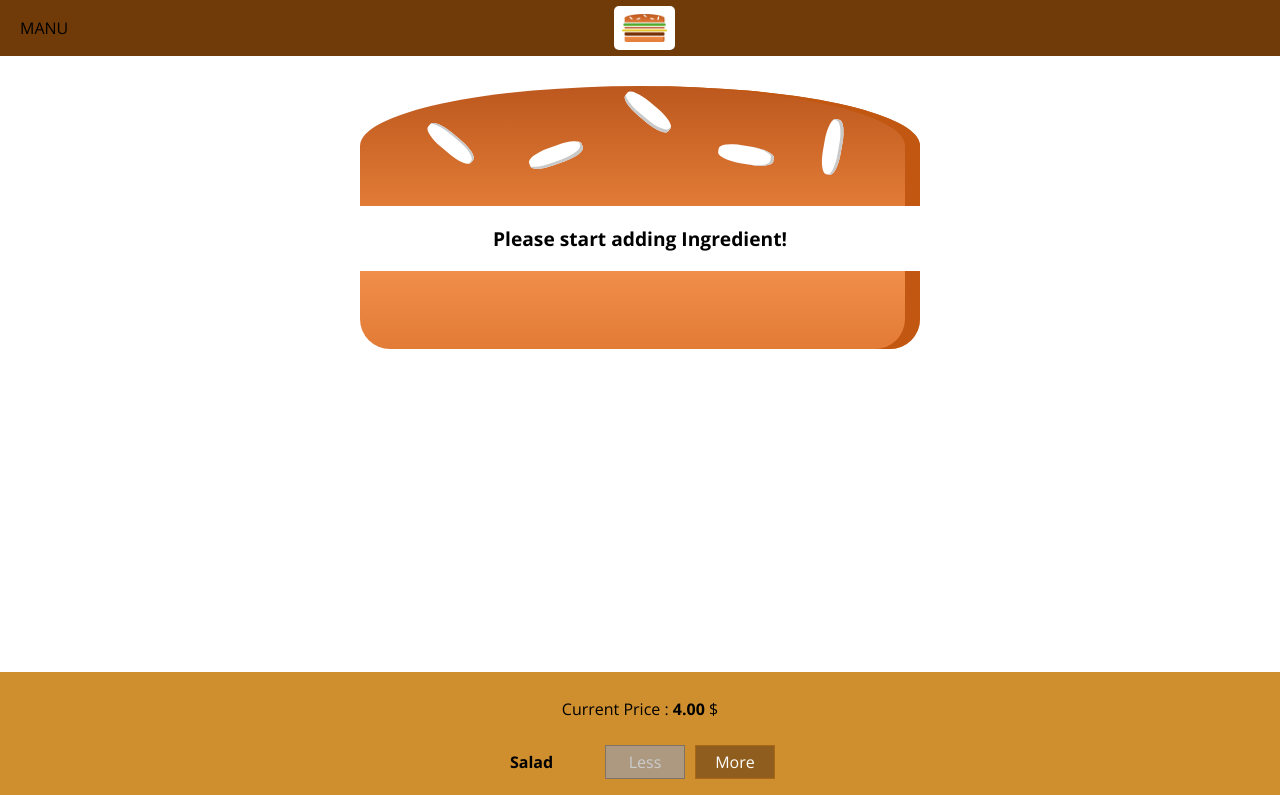
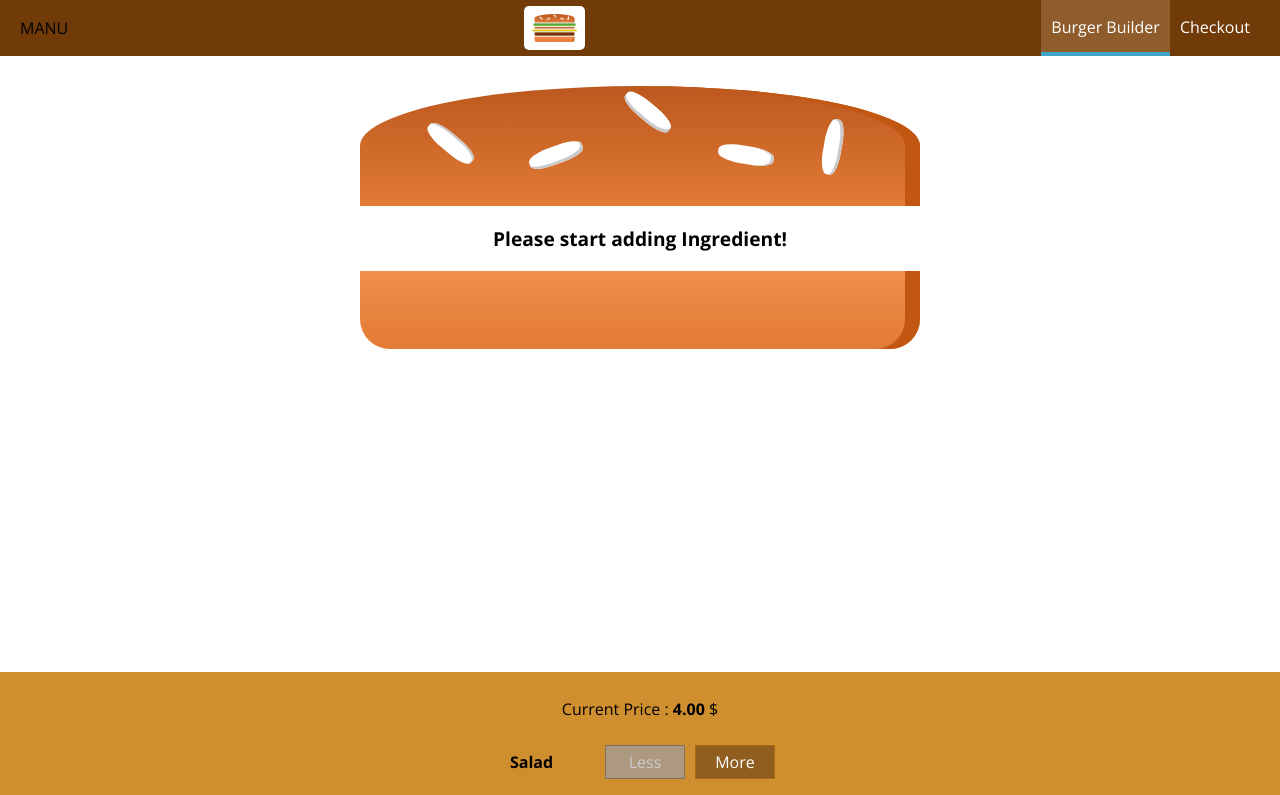
Before and after one commit to Mighty-Fellow/React-Practice, a React app in the folder burger-builder/: page / in a window 1280 px wide. Shown: the top 795 px of the page. Built offline with nearby package versions, Linux system fonts and the light colour scheme.

Commit message:
Adding Reusable Navigation Items❤❤

```diff
--- /dev/null
+++ b/burger-builder/src/components/Navigation/NavigationItems/NavigationItem/NavigationItem.css
@@ -0,0 +1,49 @@
+.NavigationItem {
+    margin:  0;
+    box-sizing: border-box;
+    display: flex;
+    width: 100%;
+    align-items: center;
+}
+
+.NavigationItem a {
+    color: white;
+    text-decoration: none;
+
+    box-sizing: border-box;
+    display: block;
+    height: 80%;
+    padding:  16px 10px;
+    border-bottom: 4px solid transparent;
+}
+
+.NavigationItem a:hover,
+.NavigationItem a:active,
+.NavigationItem a.active {
+    background-color: #8F5C2C;
+}
+
+@media (min-width: 500px) {
+    .NavigationItem {
+        margin: 0;
+        display: flex;
+        height: 100%;
+        width: auto;
+        align-items: center;
+    }
+
+    .NavigationItem a {
+        color: white;
+        height: 100%;
+        padding: 16px 10px;
+        border-bottom: 4px solid transparent;
+    }
+
+    .NavigationItem a:hover,
+    .NavigationItem a:active,
+    .NavigationItem a.active {
+        background-color: #8F5C2C;
+        border-bottom: 4px solid #40A4C8;
+        color: white;
+    }
+}
--- /dev/null
+++ b/burger-builder/src/components/Navigation/NavigationItems/NavigationItem/NavigationItem.js
@@ -0,0 +1,13 @@
+import React from 'react';
+
+import classes from './NavigationItem.css';
+
+const navigationItem = ( props ) => (
+    <li className={classes.NavigationItem}>
+        <a
+            href={props.link}
+            className={props.active ? classes.active : null}>{props.children}</a>
+    </li>
+);
+
+export default navigationItem;
--- /dev/null
+++ b/burger-builder/src/components/Navigation/NavigationItems/NavigationItems.css
@@ -0,0 +1,15 @@
+.NavigationItems {
+    margin: 0;
+    padding: 0;
+    list-style: none;
+    display: flex;
+    flex-flow: column;
+    align-items: center;
+    height: 100%;
+}
+
+@media (min-width: 500px) {
+    .NavigationItems {
+        flex-flow: row;
+    }
+}
--- /dev/null
+++ b/burger-builder/src/components/Navigation/NavigationItems/NavigationItems.js
@@ -0,0 +1,13 @@
+import React from 'react';
+
+import classes from './NavigationItems.css';
+import NavigationItem from './NavigationItem/NavigationItem';
+
+const navigationItems = () => (
+    <ul className={classes.NavigationItems}>
+        <NavigationItem link="/" active>Burger Builder</NavigationItem>
+        <NavigationItem link="/">Checkout</NavigationItem>
+    </ul>
+);
+
+export default navigationItems;
--- a/burger-builder/src/components/Navigation/Toolbar/Toollbar.js
+++ b/burger-builder/src/components/Navigation/Toolbar/Toollbar.js
@@ -1,14 +1,14 @@
 import React from 'react';
 import classes from './Toolbar.css'
 import Logo from '../../Logo/Logo'
+import NavigationItems from '../NavigationItems/NavigationItems';
+
 const toolbar = (props) => (
     <header className={classes.Toolbar}>
         <div>MANU</div>
         <Logo/>
         <nav>
-            <ul>
-
-            </ul>
+                <NavigationItems/>
         </nav>
     </header>
 )
```
